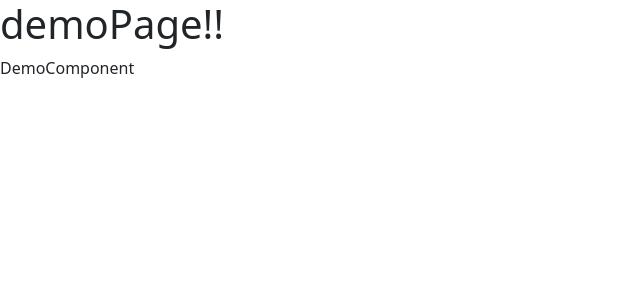
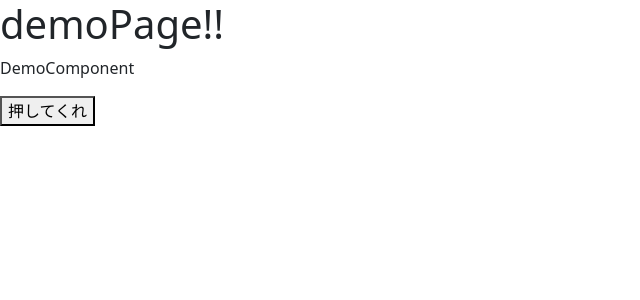
Before and after one commit to yori13/SpringPractice, a React (Create React App) app in the folder docker/web/: page / in a window 1280 px wide. Shown: the top 300 px of the page, without its empty margins (0-640 px from the left). Built offline with nearby package versions, Linux system fonts and the light colour scheme.

Commit message:
Topページへのページ遷移を実装

```diff
--- a/docker/web/src/pages/demo.tsx
+++ b/docker/web/src/pages/demo.tsx
@@ -1,11 +1,17 @@
 import React from 'react';
+import { useNavigate } from 'react-router-dom';
 import DemoComponent from '../components/demoComponent';
 
 export default function DemoPage(){
+  const navigate = useNavigate();
+  const handleClick = () => {
+    navigate('/top');
+  }
   return(
     <>
       <h1>demoPage!!</h1>
       <DemoComponent/>
+      <button onClick={handleClick}>押してくれ</button>
     </>
   );
 }
```
